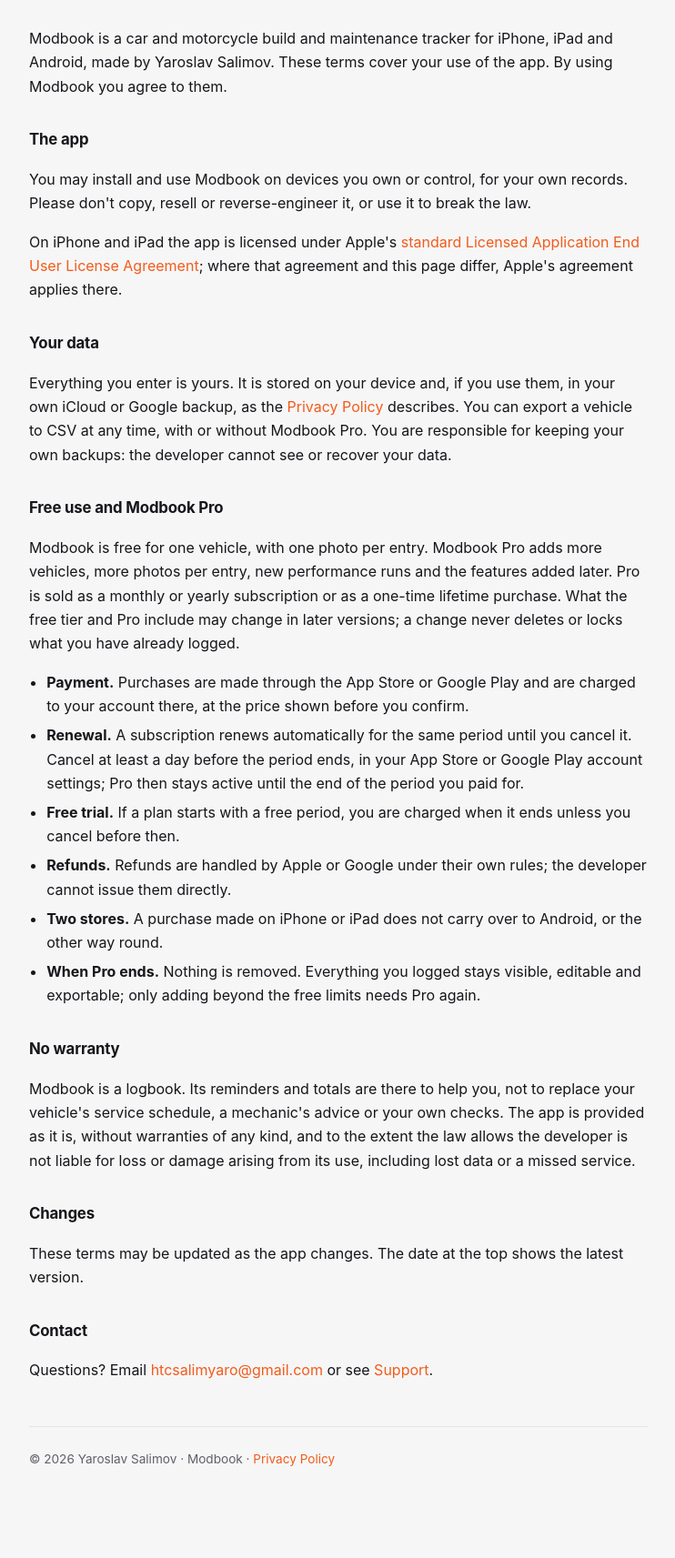
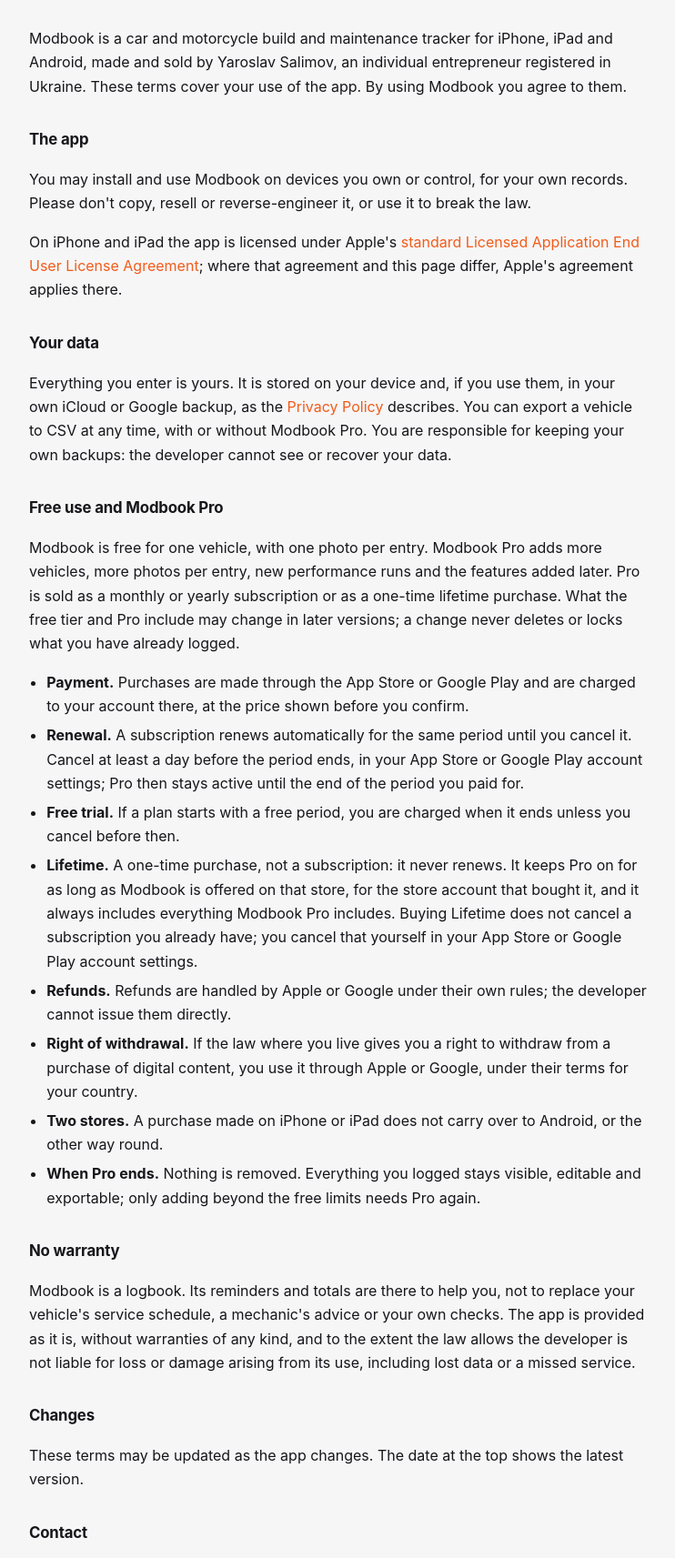
Before and after one commit to salimov-y/modbook-site, a plain HTML site: page terms.html in a window 1280 px wide. Shown: the part 165-1878 px from the top of the page at 91% size, without its empty margins (268-1010 px from the left). Before the commit the page ends 1828 px from the top, so only its background shows below. Drawn offline with Linux system fonts and the light colour scheme.

Commit message:
Terms: the seller, Lifetime, the right of withdrawal; Privacy: purchases go online

```diff
--- a/terms.html
+++ b/terms.html
@@ -43,7 +43,7 @@
   <h1>Terms of Use</h1>
   <div class="updated">Last updated 14 November 2026</div>
 
-  <p>Modbook is a car and motorcycle build and maintenance tracker for iPhone, iPad and Android, made by Yaroslav Salimov. These terms cover your use of the app. By using Modbook you agree to them.</p>
+  <p>Modbook is a car and motorcycle build and maintenance tracker for iPhone, iPad and Android, made and sold by Yaroslav Salimov, an individual entrepreneur registered in Ukraine. These terms cover your use of the app. By using Modbook you agree to them.</p>
 
   <h2>The app</h2>
   <p>You may install and use Modbook on devices you own or control, for your own records. Please don't copy, resell or reverse-engineer it, or use it to break the law.</p>
@@ -58,7 +58,9 @@
     <li><strong>Payment.</strong> Purchases are made through the App Store or Google Play and are charged to your account there, at the price shown before you confirm.</li>
     <li><strong>Renewal.</strong> A subscription renews automatically for the same period until you cancel it. Cancel at least a day before the period ends, in your App Store or Google Play account settings; Pro then stays active until the end of the period you paid for.</li>
     <li><strong>Free trial.</strong> If a plan starts with a free period, you are charged when it ends unless you cancel before then.</li>
+    <li><strong>Lifetime.</strong> A one-time purchase, not a subscription: it never renews. It keeps Pro on for as long as Modbook is offered on that store, for the store account that bought it, and it always includes everything Modbook Pro includes. Buying Lifetime does not cancel a subscription you already have; you cancel that yourself in your App Store or Google Play account settings.</li>
     <li><strong>Refunds.</strong> Refunds are handled by Apple or Google under their own rules; the developer cannot issue them directly.</li>
+    <li><strong>Right of withdrawal.</strong> If the law where you live gives you a right to withdraw from a purchase of digital content, you use it through Apple or Google, under their terms for your country.</li>
     <li><strong>Two stores.</strong> A purchase made on iPhone or iPad does not carry over to Android, or the other way round.</li>
     <li><strong>When Pro ends.</strong> Nothing is removed. Everything you logged stays visible, editable and exportable; only adding beyond the free limits needs Pro again.</li>
   </ul>
@@ -70,7 +72,7 @@
   <p>These terms may be updated as the app changes. The date at the top shows the latest version.</p>
 
   <h2>Contact</h2>
-  <p>Questions? Email <a href="mailto:htcsalimyaro@gmail.com">htcsalimyaro@gmail.com</a> or see <a href="support.html">Support</a>.</p>
+  <p>Questions? Email <a href="mailto:htcsalimyaro@gmail.com">htcsalimyaro@gmail.com</a> or see <a href="support.html">Support</a>. Where the law requires it, the seller's address and phone number are shown on Modbook's page in the App Store and on Google Play.</p>
 
   <footer>© 2026 Yaroslav Salimov · Modbook · <a href="privacy.html">Privacy Policy</a></footer>
 </main>
```
Also changed, not shown: privacy.html (+1 -1 lines).
